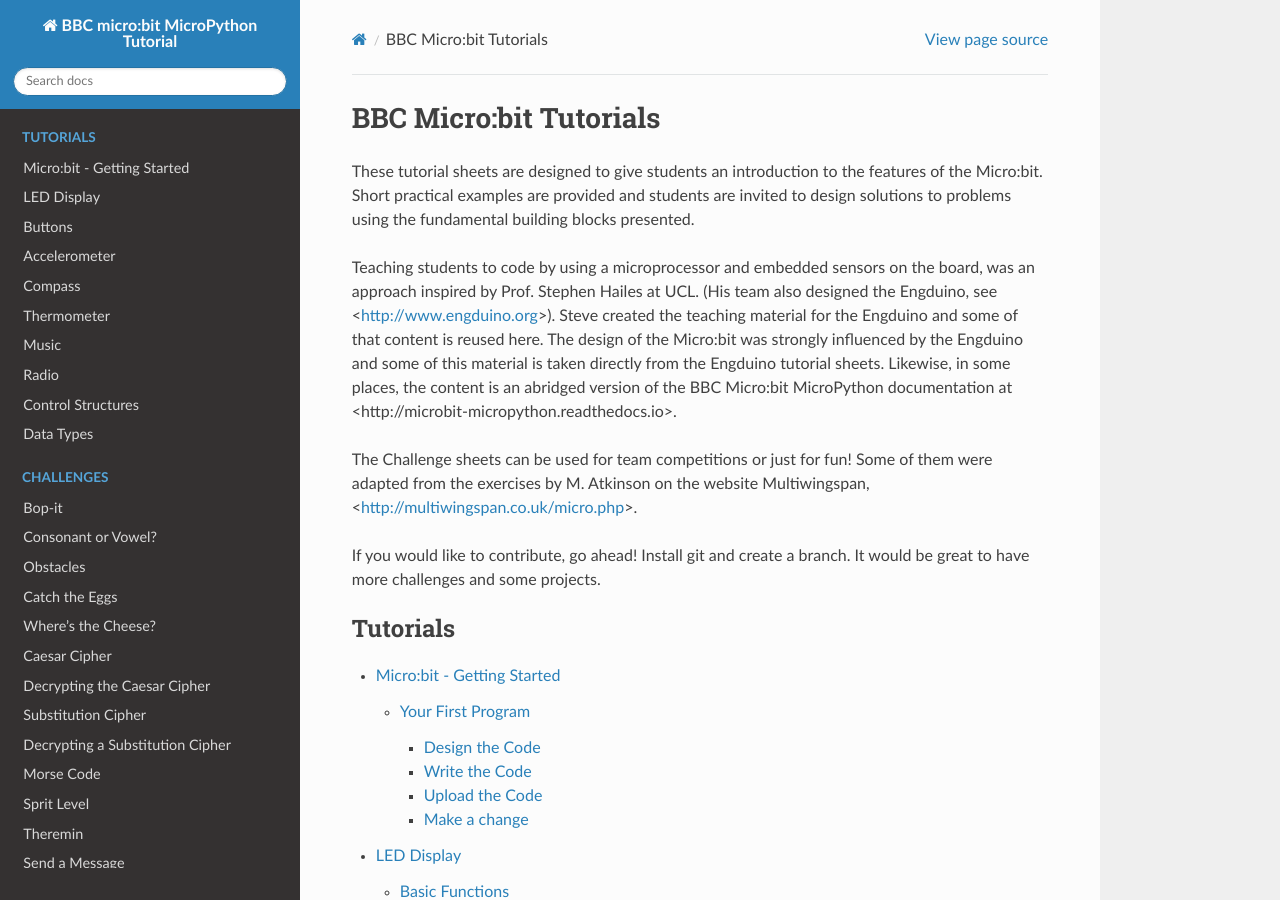
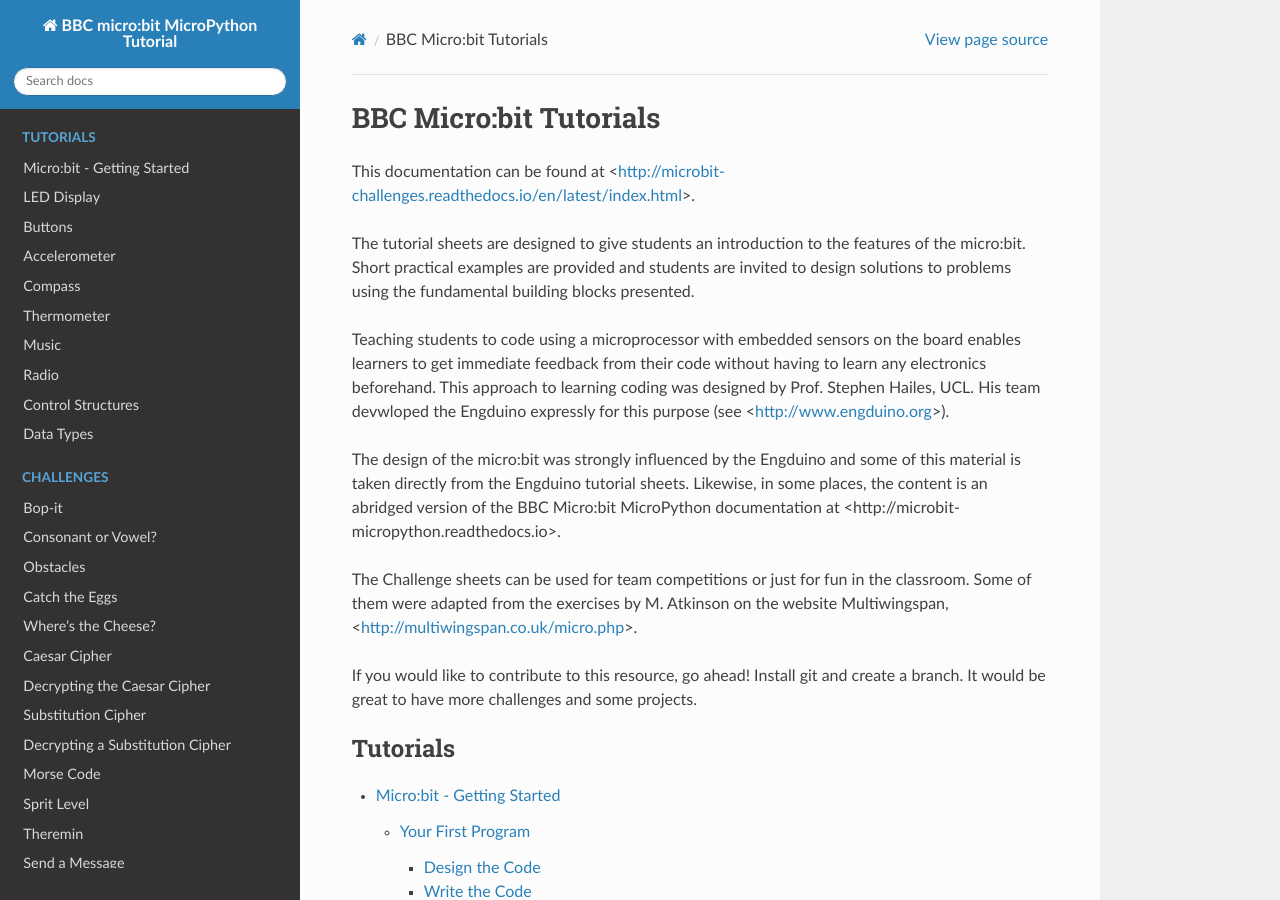
Before and after one commit to rharbird/microbit-challenges, a Sphinx documentation site: the page built from docs/source/index.rst, in a window 1280 px wide and 900 px high. Built offline with Sphinx 7.4.7 and the Read the Docs theme 2.0.0, drawn with Linux system fonts in a browser that asks for light colours; pages that are not in the unit, such as notebooks, are missing from menus.

```diff
--- a/docs/source/index.rst
+++ b/docs/source/index.rst
@@ -6,24 +6,25 @@
 BBC Micro:bit Tutorials
 ========================
 
-These tutorial sheets are designed to give students an introduction to the features of the
-Micro:bit.  Short practical examples are provided and students are invited to design solutions to problems
+This documentation can be found at <http://microbit-challenges.readthedocs.io/en/latest/index.html>.
+
+The tutorial sheets are designed to give students an introduction to the features of the
+micro:bit.  Short practical examples are provided and students are invited to design solutions to problems
 using the fundamental building blocks presented.
 
 
-Teaching students to code by using a microprocessor and embedded sensors
-on the board, was an approach inspired by Prof. Stephen Hailes at UCL. (His team also designed the Engduino, see <http://www.engduino.org>).
-Steve created the teaching material for the
-Engduino and some of that content is reused here.
-The design of the Micro:bit was strongly influenced by the
+Teaching students to code using a microprocessor with embedded sensors
+on the board enables learners to get immediate feedback from their code without having to learn any electronics beforehand.  This approach to learning coding was designed by  Prof. Stephen Hailes, UCL. His team devwloped the Engduino expressly for this purpose (see <http://www.engduino.org>).
+
+The design of the micro:bit was strongly influenced by the
 Engduino and some of this material is taken directly from the Engduino tutorial sheets.
 Likewise, in some places, the content is an abridged version of the
 BBC Micro:bit MicroPython documentation at <http://microbit-micropython.readthedocs.io>.
 
-The Challenge sheets can be used for team competitions or just for fun! Some of them were adapted from the
+The Challenge sheets can be used for team competitions or just for fun in the classroom.  Some of them were adapted from the
 exercises by M. Atkinson on the website Multiwingspan, <http://multiwingspan.co.uk/micro.php>.
 
-If you would like to contribute, go ahead! Install git and create a branch. It would be great to have more challenges and some projects.
+If you would like to contribute to this resource, go ahead! Install git and create a branch. It would be great to have more challenges and some projects.
 
 .. toctree::
    :maxdepth:1
--- a/docs/source/tutorials/buttons.rst
+++ b/docs/source/tutorials/buttons.rst
@@ -8,7 +8,6 @@ The micro:bit has two buttons: labelled ``A`` and ``B``.
 
 .. image:: microbit_button.jpg
    :scale: 60 %
-   :align: left
 
 You can use the buttons to get input from the user. Perhaps you'd like to start or stop your program with a button press
 or maybe you'd like to know how many times each button has been pressed.
--- a/docs/source/tutorials/control.rst
+++ b/docs/source/tutorials/control.rst
@@ -102,7 +102,8 @@ Functions and methods are used in programming to 'parcel up' useful snippets of
 
 Using Functions
 ---------------
-A really useful thing about functions is that we can use them in more than one program if we want to. In the same way we can use functions that other people have written too. In python, useful functions can be bundled up into modules (although you don't have to do this), the random module is a good example. To use functions in the random module we must first `import` the module. Once we've done that, we can use any of the functions in that module. Here are two examples of functions in the random module that you might find useful.
+A great thing about functions is that we can use them in more than one program if we want to. In the same way we can use functions that other people have written too. In python, useful functions can be bundled up into modules (although you don't have to do this), the random module is a good example. To use functions in the random module we must first `import` the module. Once we've done that, we can use any of the functions in that module. Here are two examples of functions in the random module that you might .
+nt to use.
 
 Random number in a range
 ^^^^^^^^^^^^^^^^^^^^^^^^
```
Also changed, not shown: other parts of docs/source/tutorials/control.rst (+1 -1 lines), docs/source/tutorials/data_types.rst (+19 -7 lines), docs/source/tutorials/connect_speaker.jpg (renamed from docs/source/tutorials/microbit_buzzer_speaker.jpg), docs/source/tutorials/lists.jpg (added).
